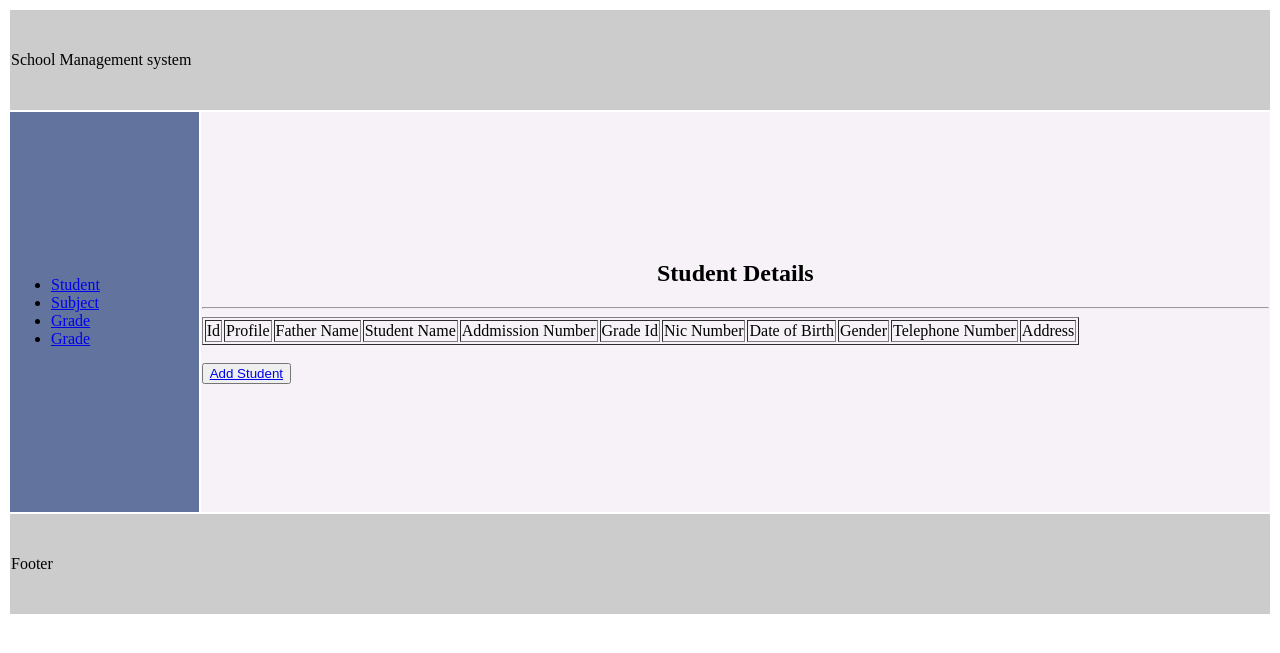
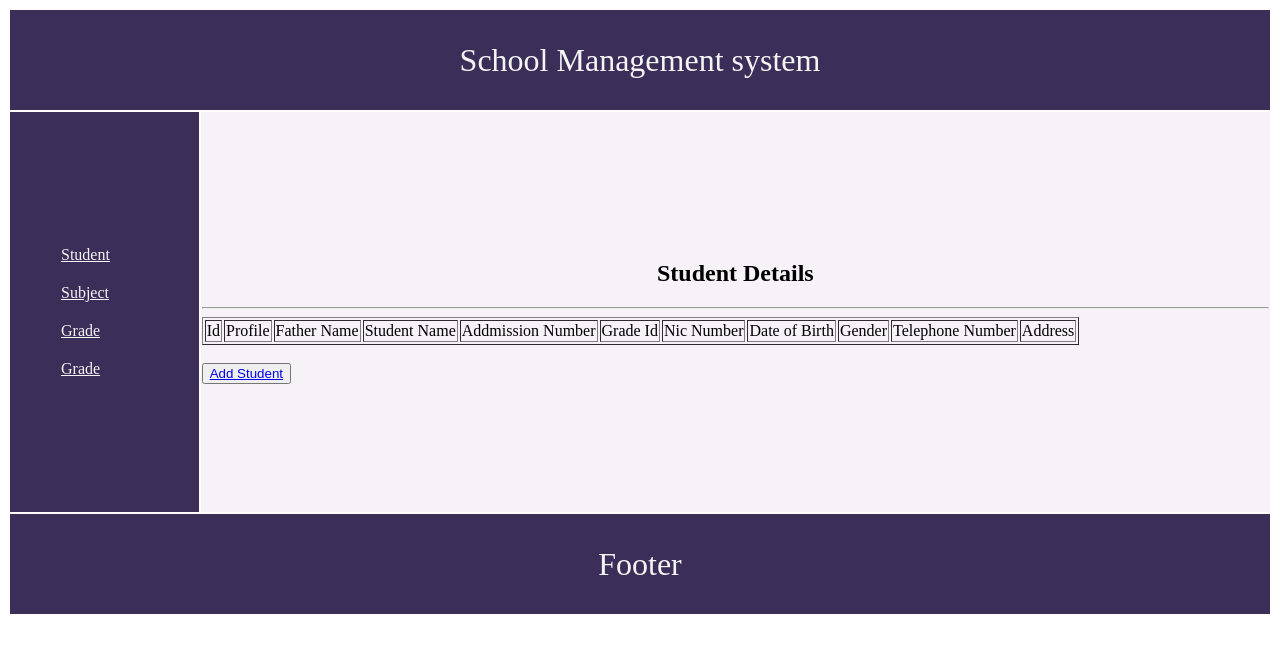
Before and after one commit to Sivachelvan2002/YIT-school_system-PHP, a PHP site: page /selvanphp/index.php in a window 1280 px wide. Shown: the top 653 px of the page. Run offline with PHP 8.4, Linux system fonts and the light colour scheme; the visitor is signed in with stand-in values (Sample User, id 1); data that the repository does not hold is empty.

Commit message:
Improve UI styles and update color scheme
Enhanced the table header, sidebar, and footer background colors for a more cohesive look. Added and refined CSS for centering, font size, and navigation list styling, including hover effects and color adjustments for better user experience.

```diff
--- a/index.php
+++ b/index.php
@@ -8,7 +8,9 @@ require_once('config.php');?>
     <title>School-System</title>
     <style>
         td[colspan="2"]{
-
+            text-align: center;
+            font-size: xx-large;
+            color: whitesmoke;
         }
         img{
             width: "100px";
@@ -16,16 +18,46 @@ require_once('config.php');?>
             border-radius: 50%;
             justify-content: ;
         }
+        ul{
+            list-style: none;
+            display: flex;
+            flex-direction: column;
+            text-decoration: none;
+
+
+        }
+        ul li{
+            margin: 0;
+            padding: 10px 10px;
+            justify-content: center;
+            align-items: center;
+
+
+
+        }
+        ul li:hover{
+            background-color: pink;
+            border-radius: 10px;
+            color: black;
+
+
+        }
+        ul li a{
+            color: whitesmoke;
+        }
+        ul li a:hover{
+            color: black;
+        }
 
     </style>
 </head>
 <body>
     <table width="100%" height="100%">
-        <tr height="100" style="background-color: #ccc;">
+        <tr height="100" style="background-color: #3b2e58ff;">
             <td colspan="2" >School Management system</td>
         </tr>
         <tr height="400">
-            <td width="15%" style="background-color: #62749eff;" >
+            <td width="15%" style="background-color: #3b2e58ff;" >
                 <ul>
                     <li><a href="?section=student&page=index">Student</a></li>
                     <li><a href="?section=subject&page=index">Subject</a></li>
@@ -59,7 +91,7 @@ require_once('config.php');?>
                 ?>
             </td>
         </tr>
-        <tr height="100" style="background-color: #ccc;">
+        <tr height="100" style="background-color: #3b2e58ff;">
             <td colspan="2" >Footer</td>
         </tr>
     </table>
```
